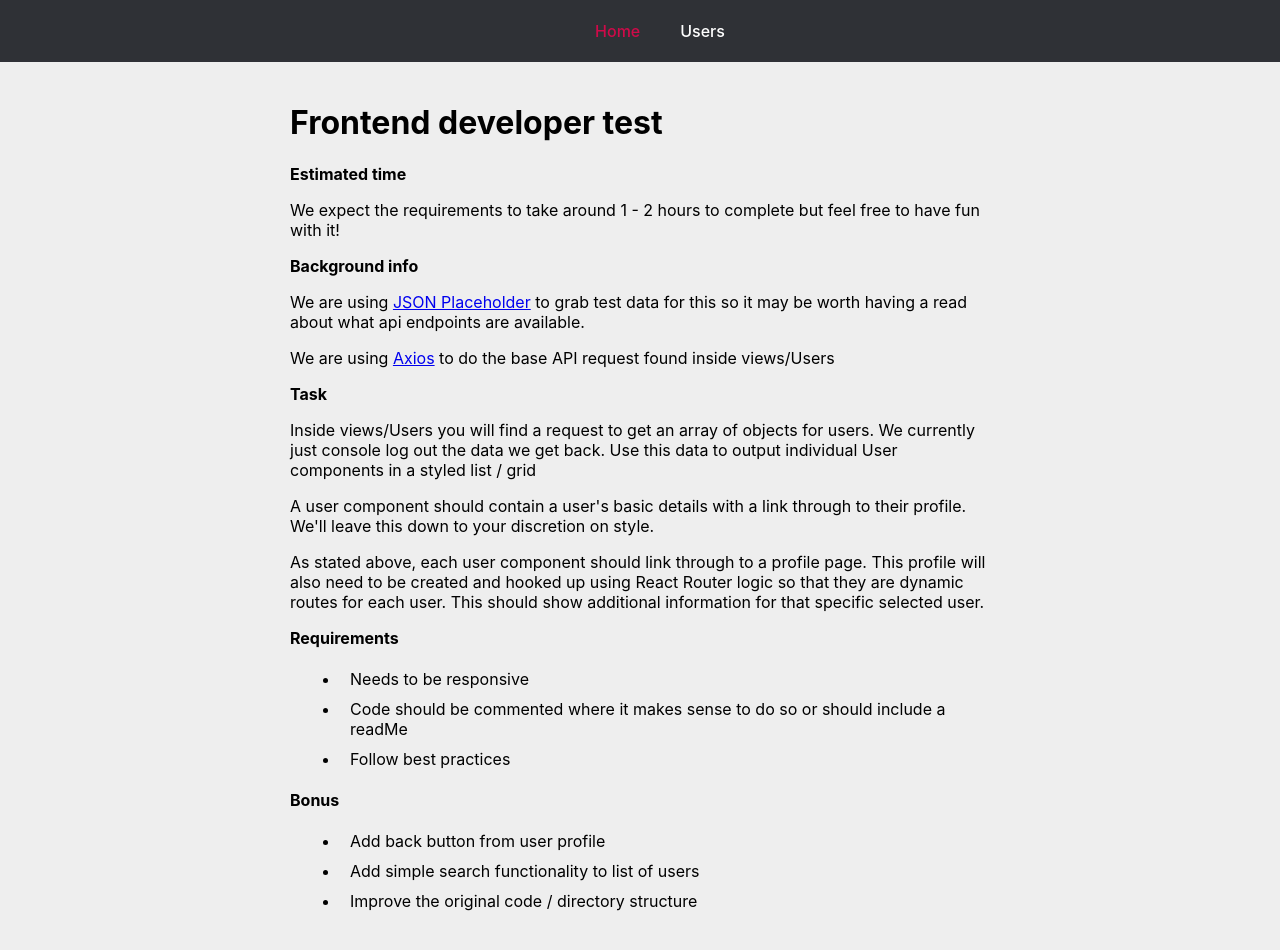
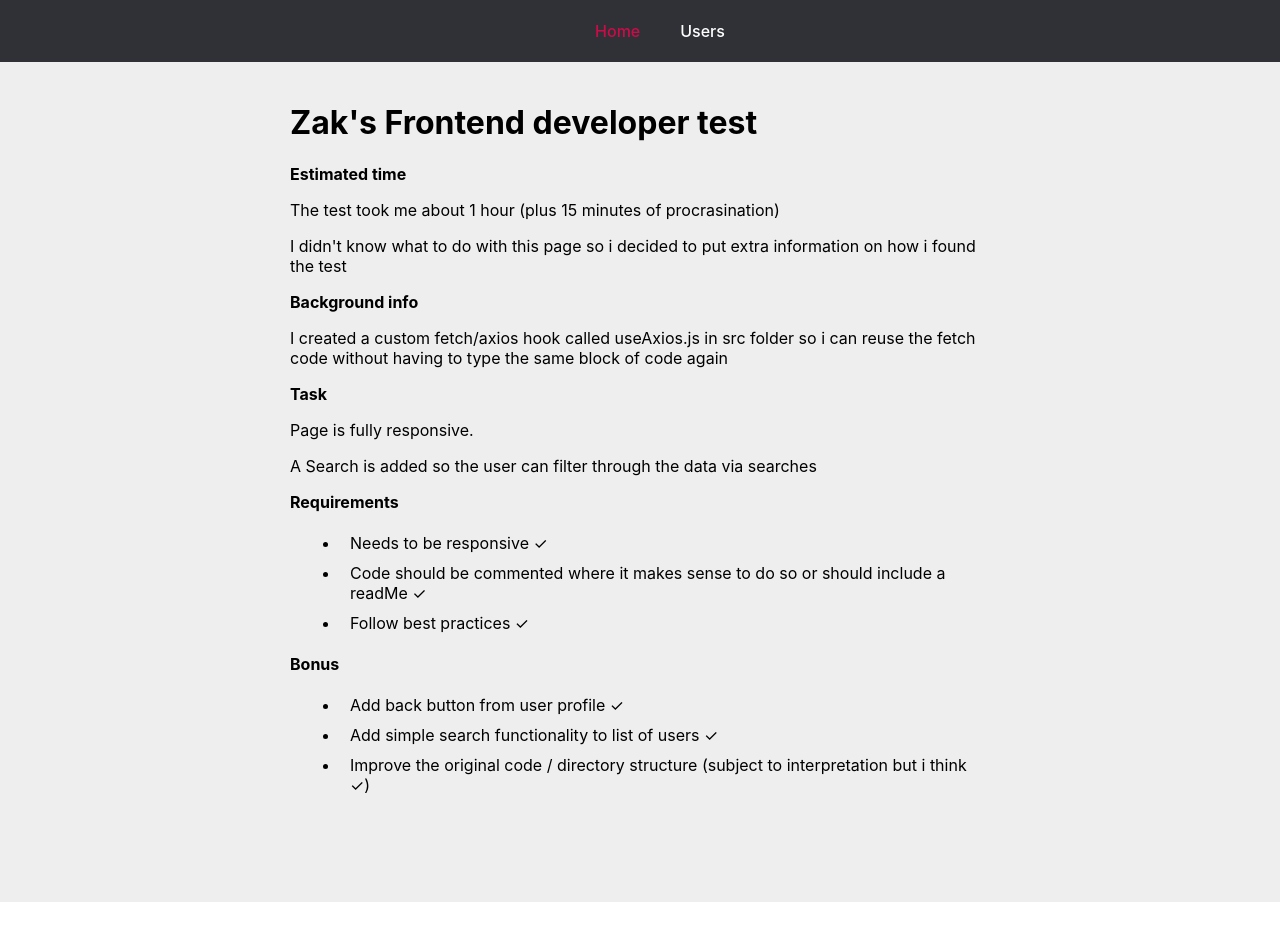
Before and after one commit to CoInvestor/frontend-test-2021, a React (Create React App) app: page / in a window 1280 px wide. After the commit the page ends 902 px from the top, so only its background shows below. Built offline with nearby package versions, Linux system fonts and the light colour scheme.

Commit message:
readMe updated

```diff
--- a/src/views/Home/index.js
+++ b/src/views/Home/index.js
@@ -7,39 +7,38 @@ const Home = () => {
  <div className="home">
    <div className="container">
     <div className="task">
-     <h1>Frontend developer test</h1>
+     <h1>Zak's Frontend developer test</h1>
 
     <strong>Estimated time</strong>
-    <p>We expect the requirements to take around 1 - 2 hours to complete but feel free to have fun with it!</p>
+    <p>The test took me about 1 hour (plus 15 minutes of procrasination)</p>
+    <p>I didn't know what to do with this page so i decided to put extra information on how i found the test</p>
 
     <strong>Background info</strong>
-    <p>We are using <a href="https://jsonplaceholder.typicode.com/">JSON Placeholder</a> to grab test data for this so it may be worth having a read about what api endpoints are available.</p>
-    <p>We are using <a href="https://axios-http.com/">Axios</a> to do the base API request found inside views/Users</p>
+    <p>I created a custom fetch/axios hook called useAxios.js in src folder so i can reuse the fetch code without having to type the same block of code again</p>
+
 
     <strong>Task</strong>
-
-      <p>Inside views/Users you will find a request to get an array of objects for users. We currently just console log out the data we get back. Use this data to output individual User components in a styled list / grid</p>
-      <p>A user component should contain a user's basic details with a link through to their profile. We'll leave this down to your discretion on style.</p>
-      <p>As stated above, each user component should link through to a profile page. This profile will also need to be created and hooked up using React Router logic so that they are dynamic routes for each user. This should show additional information for that specific selected user.</p>
+      <p>Page is fully responsive. </p>
+      <p>A Search is added so the user can filter through the data via searches</p>
 
 
     <strong>Requirements</strong>
     <ul>
-      <li>Needs to be responsive</li>
-      <li>Code should be commented where it makes sense to do so or should include a readMe</li>
-      <li>Follow best practices</li>
+      <li>Needs to be responsive ✓</li>
+      <li>Code should be commented where it makes sense to do so or should include a readMe ✓</li>
+      <li>Follow best practices ✓</li>
     </ul>
 
     <strong>Bonus</strong>
     <ul>
       <li>
-        Add back button from user profile
+        Add back button from user profile ✓
       </li>
       <li>
-        Add simple search functionality to list of users
+        Add simple search functionality to list of users ✓
       </li>
       <li>
-        Improve the original code / directory structure
+        Improve the original code / directory structure (subject to interpretation but i think ✓)
       </li>
     </ul>
     </div>
```
Also changed, not shown: 1 other file (tests, documents, lock files or other folders).
